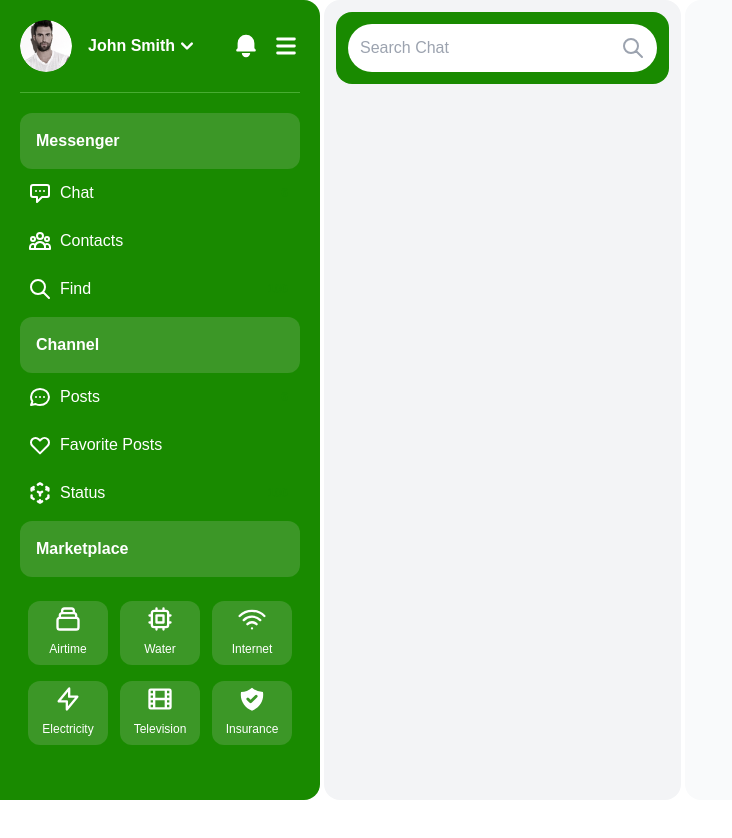
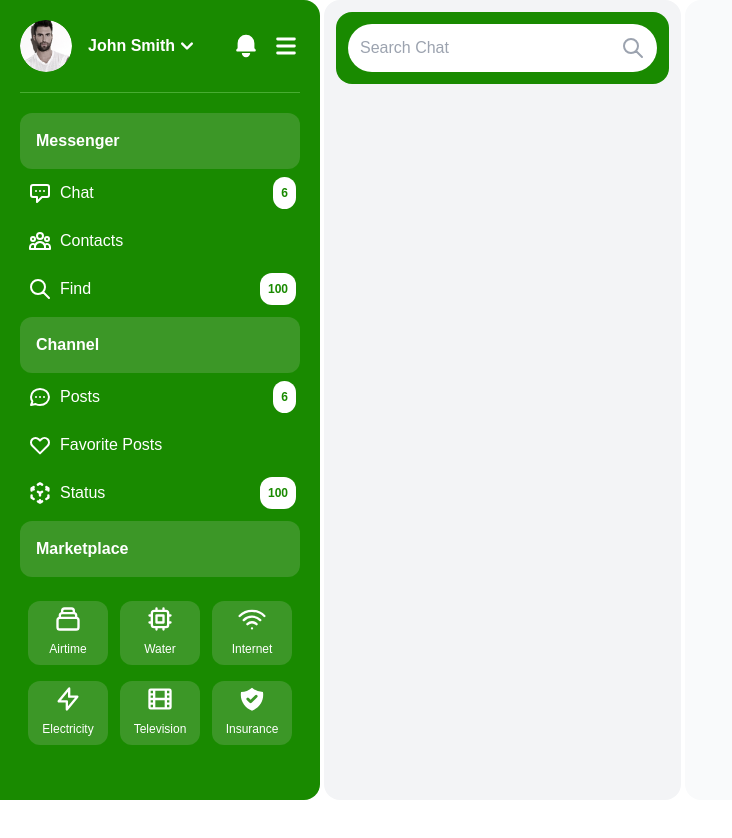
Before and after one commit to cephaschapa/ZCF-Web, a Next.js app: page /chat in a window 1280 px wide. Shown: the top 838 px of the page, without its empty margins (0-732 px from the left). Built offline with nearby package versions, Linux system fonts and the light colour scheme.

Commit message:
Background change for Navitems

```diff
--- a/components/Navitems.js
+++ b/components/Navitems.js
@@ -4,10 +4,10 @@ function Navitems({name, counter, icon}) {
 
     return (
         <div onClick={function() {
-           }} className={`flex cursor-pointer p-2 items-center mb-2 rounded-xl transition duration-150 transform hover:bg-gray-50 hover:text-[#198A00]`}>
+           }} className={`${counter < 0 ? 'bg-gray-50 text-[#198A00]' : 'bg-none text-white'} flex cursor-pointer p-2 items-center mb-2 rounded-xl transition duration-150 transform hover:bg-gray-50 hover:text-[#198A00]`}>
             <p className="mr-2">{icon}</p>
             <p>{name}</p>
-            <p className={`bg-white'  'bg-none'  ml-32 p-2 rounded-xl text-[#198A00] right-1 absolute text-xs font-bold flex items-center`}>{counter}</p>
+            <p className={`${counter > 0 ? 'bg-white' : 'bg-none' } ml-32 p-2 rounded-xl text-[#198A00] right-1 absolute text-xs font-bold flex items-center`}>{counter}</p>
         </div>
     )
 }
```
